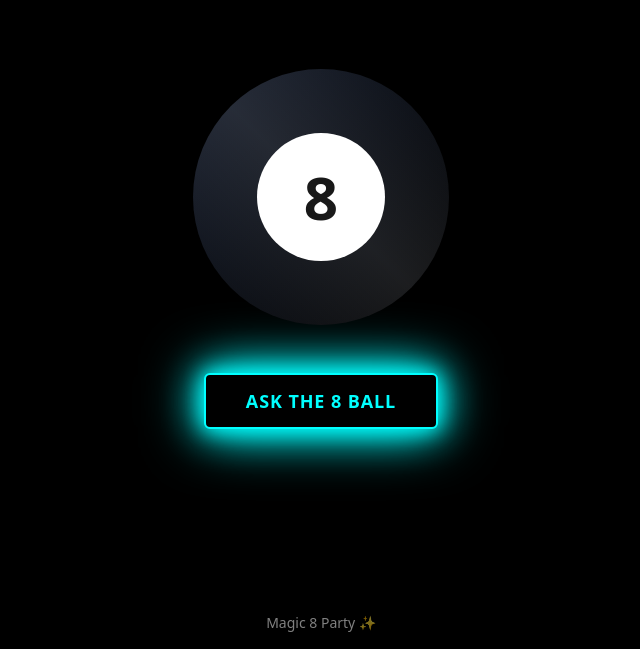
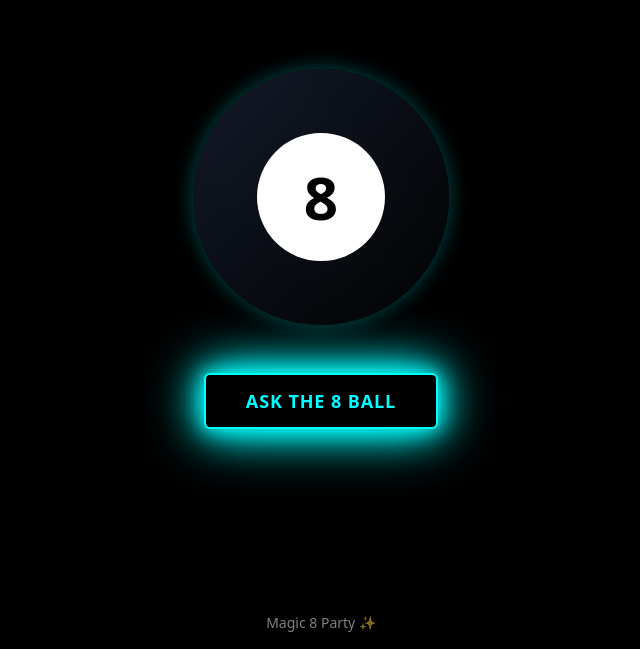
Before and after one commit to ariacodestudio/magic-8-party, a React (Vite) app: page / in a window 1280 px wide. Shown: the part 151-800 px from the top of the page, without its empty margins (319-959 px from the left). Built offline with nearby package versions, Linux system fonts and the light colour scheme; no server answers.

Commit message:
⏰ Extend shake animation to 3 seconds on both pages for suspense

```diff
--- a/src/pages/DisplayPage.tsx
+++ b/src/pages/DisplayPage.tsx
@@ -27,18 +27,18 @@ export function DisplayPage() {
     setShowQR(false)
     setIsShaking(true)
 
-    // Step 2: After 2.5 seconds of shaking, show the answer
+    // Step 2: After 3 seconds of shaking, show the answer (building suspense!)
     setTimeout(() => {
       setIsShaking(false)
       setLatestAnswer(message)
-    }, 2500)
+    }, 3000)
 
     // Step 3: After 10 seconds, hide answer and show QR again
     answerTimerRef.current = setTimeout(() => {
       console.log('⏰ 10 seconds passed, returning to QR mode')
       setLatestAnswer(null)
       setShowQR(true)
-    }, 12500) // 2.5s shake + 10s display
+    }, 13000) // 3s shake + 10s display
   }
 
   useEffect(() => {
@@ -160,12 +160,12 @@ export function DisplayPage() {
             key="ball-shaking"
             initial={{ scale: 1 }}
             animate={{
-              x: [-20, 20, -20, 20, -15, 15, -20, 20, -10, 10, -15, 15, -5, 5, 0],
-              y: [-10, 10, -10, 10, -8, 8, -12, 12, -5, 5, -8, 8, -2, 2, 0],
-              rotate: [-5, 5, -5, 5, -4, 4, -6, 6, -3, 3, -4, 4, -1, 1, 0]
+              x: [-25, 25, -25, 25, -20, 20, -25, 25, -15, 15, -20, 20, -10, 10, -5, 5, 0],
+              y: [-15, 15, -15, 15, -12, 12, -15, 15, -10, 10, -12, 12, -6, 6, -3, 3, 0],
+              rotate: [-8, 8, -8, 8, -6, 6, -8, 8, -5, 5, -6, 6, -3, 3, -1, 1, 0]
             }}
             transition={{
-              duration: 2.5,
+              duration: 3,
               ease: "easeInOut"
             }}
             className="relative"
@@ -178,11 +178,11 @@ export function DisplayPage() {
                 filter: 'blur(40px)',
               }}
               animate={{
-                scale: [1, 1.5, 1.3, 1.6, 1.2, 1.4, 1],
-                opacity: [0.3, 1, 0.7, 1, 0.5, 0.8, 0.3],
+                scale: [1, 1.5, 1.2, 1.6, 1.3, 1.5, 1],
+                opacity: [0.3, 1, 0.6, 1, 0.5, 0.8, 0.3],
               }}
               transition={{
-                duration: 2.5,
+                duration: 3,
                 ease: "easeInOut"
               }}
             />
@@ -202,7 +202,7 @@ export function DisplayPage() {
                   rotate: [0, 360, 180, 540, 720]
                 }}
                 transition={{
-                  duration: 2.5,
+                  duration: 3,
                   ease: "linear"
                 }}
               />
@@ -221,7 +221,7 @@ export function DisplayPage() {
                 }}
                 transition={{
                   duration: 0.3,
-                  repeat: 8
+                  repeat: 10
                 }}
               >
                 <span className="text-black text-7xl md:text-8xl font-bold">8</span>
--- a/src/pages/MobilePage.tsx
+++ b/src/pages/MobilePage.tsx
@@ -14,11 +14,6 @@ export function MobilePage() {
     setIsLoading(true)
     setIsShaking(true)
     setCurrentAnswer(null)
-
-    // Shake animation duration
-    setTimeout(() => {
-      setIsShaking(false)
-    }, 500)
 
     // Get random answer
     const answer = getRandomAnswer()
@@ -42,11 +37,16 @@ export function MobilePage() {
       alert('Failed to connect to database')
     }
 
+    // Shake animation duration - building suspense!
+    setTimeout(() => {
+      setIsShaking(false)
+    }, 3000)
+
     // Show answer after shake
     setTimeout(() => {
       setCurrentAnswer(answer)
       setIsLoading(false)
-    }, 600)
+    }, 3000)
   }
 
   return (
@@ -57,17 +57,39 @@ export function MobilePage() {
         animate={isShaking ? "shake" : "idle"}
         variants={{
           shake: {
-            x: [0, -10, 10, -10, 10, 0],
-            transition: { duration: 0.5 }
+            x: [0, -20, 20, -20, 20, -15, 15, -20, 20, -10, 10, -15, 15, -8, 8, -5, 5, 0],
+            y: [0, -10, 10, -10, 10, -8, 8, -10, 10, -5, 5, -8, 8, -3, 3, -2, 2, 0],
+            rotate: [0, -5, 5, -5, 5, -4, 4, -5, 5, -3, 3, -4, 4, -2, 2, -1, 1, 0],
+            transition: { duration: 3, ease: "easeInOut" }
           },
           idle: {
-            x: 0
+            x: 0,
+            y: 0,
+            rotate: 0
           }
         }}
       >
-        <div className="w-48 h-48 md:w-64 md:h-64 bg-gradient-to-br from-gray-900 to-black rounded-full flex items-center justify-center relative overflow-hidden">
-          <div className="absolute inset-0 bg-gradient-to-tr from-transparent via-white/10 to-transparent"></div>
-          <div className="w-24 h-24 md:w-32 md:h-32 bg-white rounded-full flex items-center justify-center">
+        <div
+          className="w-48 h-48 md:w-64 md:h-64 bg-gradient-to-br from-gray-900 to-black rounded-full flex items-center justify-center relative overflow-hidden"
+          style={{
+            boxShadow: isShaking
+              ? '0 0 60px rgba(0,255,255,0.8), inset 0 0 40px rgba(0,255,255,0.3)'
+              : '0 0 20px rgba(0,255,255,0.3)'
+          }}
+        >
+          <motion.div
+            className="absolute inset-0 bg-gradient-to-tr from-transparent via-white/10 to-transparent"
+            animate={isShaking ? { opacity: [0.1, 0.4, 0.1] } : { opacity: 0.1 }}
+            transition={{ duration: 0.3, repeat: isShaking ? 10 : 0 }}
+          />
+          <div
+            className="w-24 h-24 md:w-32 md:h-32 bg-white rounded-full flex items-center justify-center"
+            style={{
+              boxShadow: isShaking
+                ? '0 0 30px rgba(0,255,255,0.9)'
+                : 'none'
+            }}
+          >
             <span className="text-black text-4xl md:text-6xl font-bold">8</span>
           </div>
         </div>
@@ -102,7 +124,7 @@ export function MobilePage() {
         size="xl"
         className="font-bold uppercase tracking-wider"
       >
-        {isLoading ? "Consulting the spirits..." : "Ask the 8 Ball"}
+        {isLoading ? "🔮 Consulting the spirits..." : "Ask the 8 Ball"}
       </Button>
 
       {/* Footer */}
```
